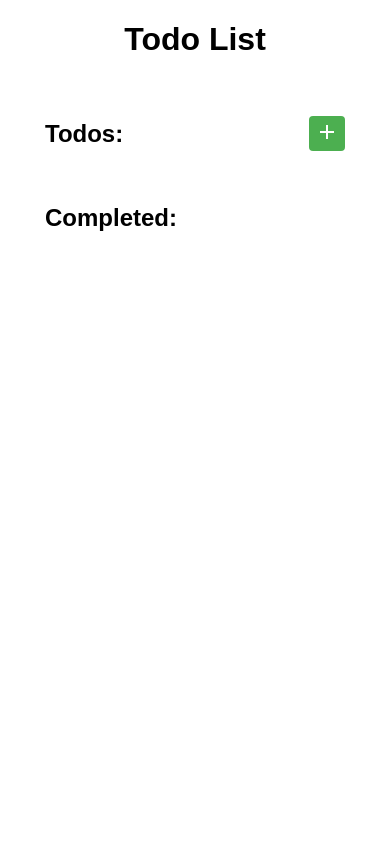
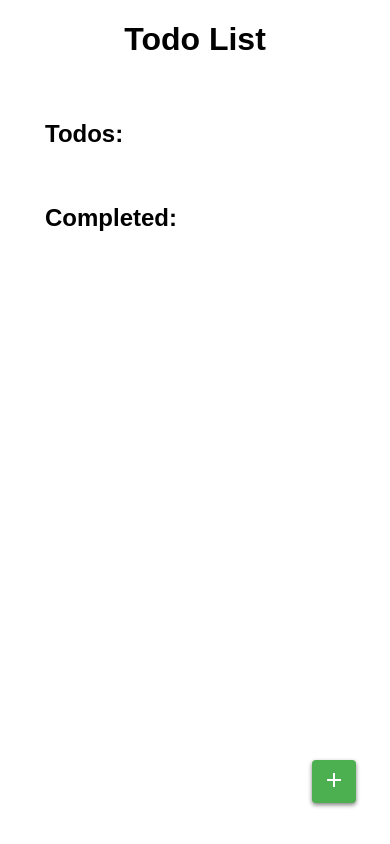
Before and after one commit to Baabzie/todo-list, a Next.js app: page / in a window 390 px wide. Built offline with nearby package versions, Linux system fonts and the light colour scheme.

Commit message:
better styling for mobiles

```diff
--- a/src/components/TodoItem.tsx
+++ b/src/components/TodoItem.tsx
@@ -18,7 +18,6 @@ const TodoItem: React.FC<TodoItemProps> = ({
 }) => {
   return (
     <li className="list-item">
-      <p>{todo.text}</p>
       <div className="btn-div">
         {!todo.done ? (
           <button className="done-btn" onClick={() => switchDone(index)}>
@@ -33,6 +32,7 @@ const TodoItem: React.FC<TodoItemProps> = ({
           <Close className="icon" />
         </button>
       </div>
+      <p>{todo.text}</p>
     </li>
   );
 };
--- a/src/styles/globals.scss
+++ b/src/styles/globals.scss
@@ -21,6 +21,9 @@ button {
   padding: 4px 6px;
   border-radius: 4px;
   cursor: pointer;
+  // @media (max-width: 600px) {
+  //   padding: 6px 8px;
+  // }
 }
 
 .popup-container {
@@ -75,7 +78,8 @@ button {
 .list-item {
   display: flex;
   align-items: center;
-  justify-content: space-between;
+  // justify-content: space-between;
+  gap: 12px;
   padding: 10px;
   margin-bottom: 10px;
   border: 1px solid #ccc;
@@ -94,6 +98,13 @@ button {
 .add-btn {
   background-color: #4caf50;
   color: white;
+  @media (max-width: 600px) and (max-height: 900px) {
+    box-shadow: 0 2px 4px rgba(0, 0, 0, 0.5);
+    padding: 8px 10px;
+    position: fixed;
+    top: 90%;
+    left: 80%;
+  }
 }
 
 .add-btn:hover {
@@ -138,4 +149,7 @@ button {
 
 .icon {
   font-size: 24px;
+  @media (max-width: 600px) {
+    font-size: 30px;
+  }
 }
```
